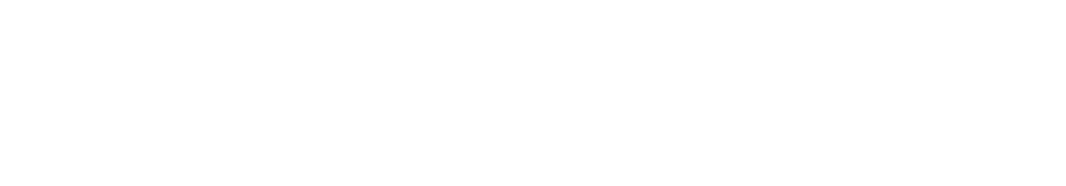
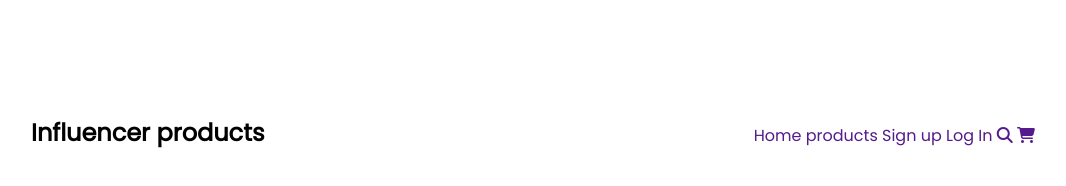
Before and after one commit to Minhaz-qa/influencer-gears, a plain HTML site: page index.html in a window 1280 px wide. Shown: the whole page, without its empty margins (97-1163 px from the left). Drawn offline with Linux system fonts and the light colour scheme.

Commit message:
Git push

```diff
--- a/index.html
+++ b/index.html
@@ -5,11 +5,38 @@
     <meta charset="UTF-8">
     <meta http-equiv="X-UA-Compatible" content="IE=edge">
     <meta name="viewport" content="width=device-width, initial-scale=1.0">
-    <title>influencer-gear</title>
+    <title>Influencer Gear</title>
+    <link rel="stylesheet" href="style.css">
+    <!-- google font -->
+    <link rel="preconnect" href="https://fonts.googleapis.com">
+    <link rel="preconnect" href="https://fonts.gstatic.com" crossorigin>
+    <link href="https://fonts.googleapis.com/css2?family=Poppins&display=swap" rel="stylesheet">
+    <!-- google font -->
+    <!-- Font awesome icon -->
+    <script src="https://kit.fontawesome.com/6f321e97e5.js" crossorigin="anonymous"></script>
+    <!-- Font awesome icon -->
+
 </head>
 
 <body>
+    <!-- header  -->
+    <Header>
+        <div class="navbar">
+            <div class="logo">
+                <h2>Influencer products</h2>
+            </div>
+            <div class="nav-icon">
+                <a href="">Home</a>
+                <a href="">products</a>
+                <a href="">Sign up</a>
+                <a href="">Log In</a>
+                <a href=""><i class="fa-solid fa-magnifying-glass"></i></a>
+                <a href=""><i class="fa-solid fa-cart-shopping"></i></a>
 
+            </div>
+        </div>
+    </Header>
+    <!-- header  -->
 </body>
 
 </html>
--- a/style.css
+++ b/style.css
@@ -0,0 +1,26 @@
+body {
+    font-family: 'Poppins', sans-serif;
+}
+
+.navbar {
+    display: flex;
+    justify-content: space-between;
+
+}
+
+.logo {
+    margin-top: 87px;
+    margin-left: 120px;
+}
+
+.nav-icon {
+    margin-top: 95px;
+    justify-content: space-between;
+    margin-right: 120px;
+    padding: 20px;
+}
+
+.nav-icon a {
+    text-decoration: none;
+
+}
```
